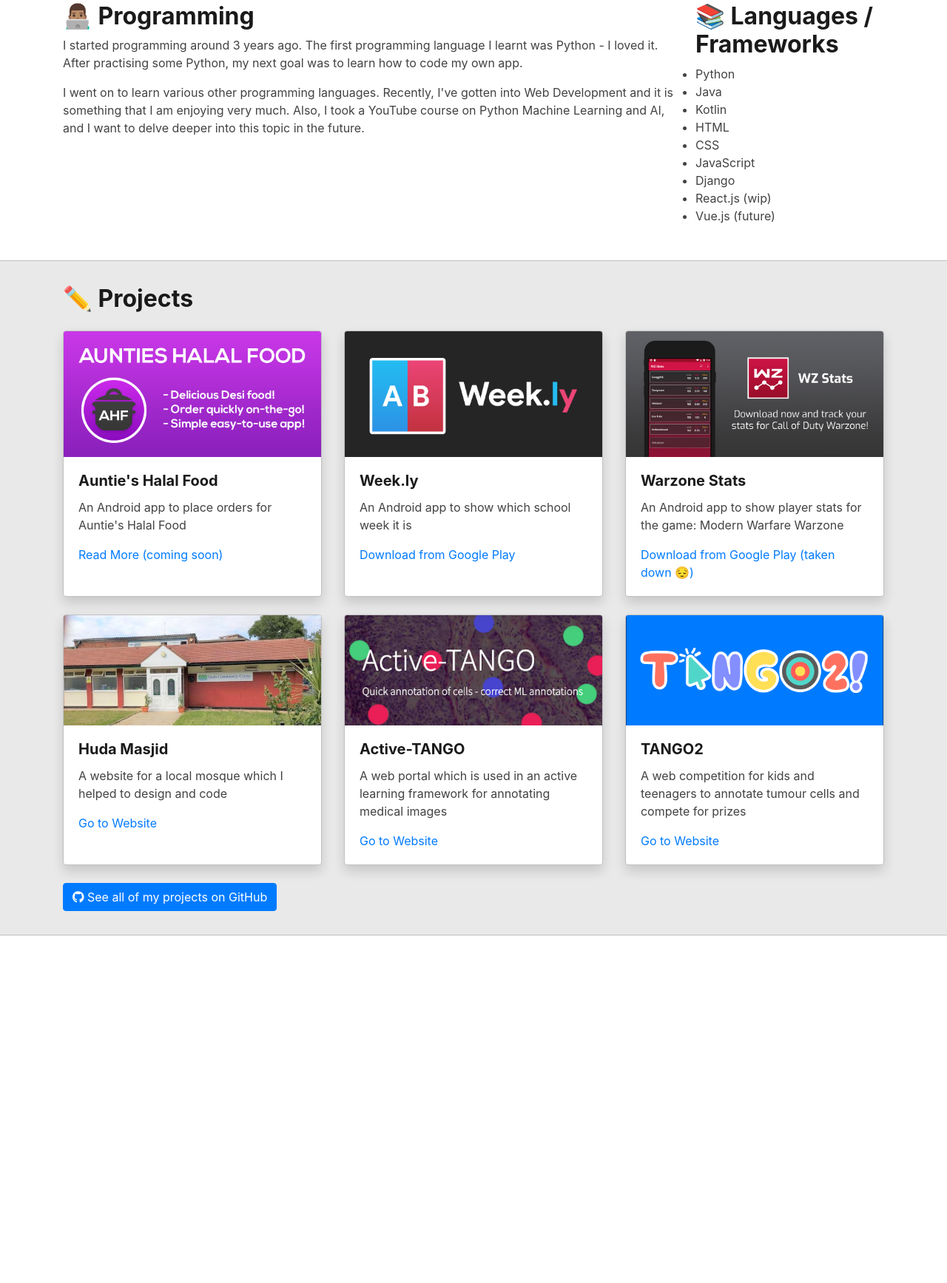
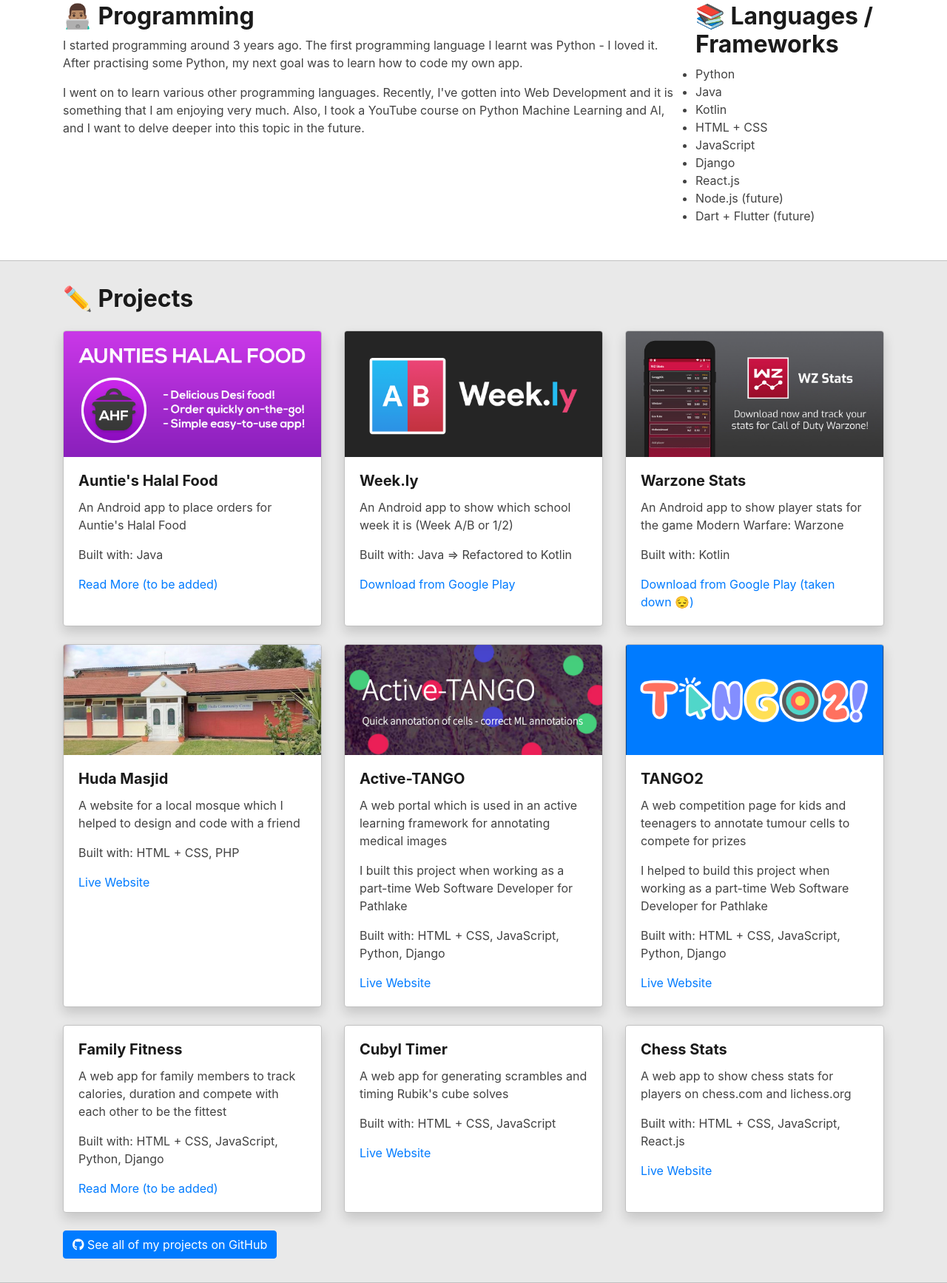
Before and after one commit to imaadzaffar/portfolio-old, a website: page index.html in a window 1280 px wide. Shown: the part 928-2663 px from the top of the page at 74% size. Before the commit the page ends 2193 px from the top, so only its background shows below. Drawn offline with Linux system fonts and the light colour scheme.

Commit message:
Added new projects and made changes

```diff
--- a/index.html
+++ b/index.html
@@ -1,32 +1,32 @@
 <!DOCTYPE html>
 <html lang="en" dir="ltr">
   <head>
-        <meta charset="utf-8">
-        <meta name="viewport" content="width=device-width, initial-scale=1, shrink-to-fit=no">
+    <meta charset="utf-8" />
+    <meta name="viewport" content="width=device-width, initial-scale=1, shrink-to-fit=no" />
 
     <!-- Favicon -->
-        <link rel="apple-touch-icon" sizes="120x120" href="/favicon/apple-touch-icon.png">
-        <link rel="icon" type="image/png" sizes="32x32" href="/favicon/favicon-32x32.png">
-        <link rel="icon" type="image/png" sizes="16x16" href="/favicon/favicon-16x16.png">
-        <link rel="manifest" href="/favicon/site.webmanifest">
-        <link rel="shortcut icon" href="/favicon/favicon.ico">
-        <meta name="msapplication-TileColor" content="#2b5797">
-        <meta name="msapplication-config" content="/favicon/browserconfig.xml">
-        <meta name="theme-color" content="#ffffff">
+    <link rel="apple-touch-icon" sizes="120x120" href="/favicon/apple-touch-icon.png" />
+    <link rel="icon" type="image/png" sizes="32x32" href="/favicon/favicon-32x32.png" />
+    <link rel="icon" type="image/png" sizes="16x16" href="/favicon/favicon-16x16.png" />
+    <link rel="manifest" href="/favicon/site.webmanifest" />
+    <link rel="shortcut icon" href="/favicon/favicon.ico" />
+    <meta name="msapplication-TileColor" content="#2b5797" />
+    <meta name="msapplication-config" content="/favicon/browserconfig.xml" />
+    <meta name="theme-color" content="#ffffff" />
 
-        <title>Imaad</title>
+    <title>Imaad Zaffar</title>
 
     <!-- Bootstrap 4 -->
-        <link rel="stylesheet" href="css/main.css">
+    <link rel="stylesheet" href="css/main.css" />
 
     <!-- Font Awesome -->
     <script src="https://kit.fontawesome.com/4dce3d337b.js" crossorigin="anonymous"></script>
 
     <!-- Default CSS -->
-        <link rel="stylesheet" href="css/default.css" type="text/css">
+    <link rel="stylesheet" href="css/default.css" type="text/css" />
 
     <!-- Theme CSS -->
-        <link id="theme-style" rel="stylesheet" href="css/light.css" type="text/css">
+    <link id="theme-style" rel="stylesheet" href="css/light.css" type="text/css" />
 
     <script src="js/script.js" defer></script>
   </head>
@@ -35,11 +35,11 @@
       <div class="container text-center py-5">
         <div class="row">
           <div class="col-md-8 col-lg-9 mb-2 mb-md-0 align-self-center">
-                        <h1 id="welcome-heading" class="display-3">Hi, I'm Imaad</h1>
-                        <p id="welcome-text" class="lead">Welcome to my home on the Internet :)</p>
+            <h1 id="welcome-heading" class="display-3">Hi, I'm Imaad 🤩</h1>
+            <p id="welcome-text" class="lead">Welcome to my home on the Internet</p>
           </div>
           <div class="col-md-4 col-lg-3 align-self-center">
-                        <div class="card mx-auto shadow" style="max-width: 250px;">
+            <div class="card mx-auto shadow" style="max-width: 250px">
               <h5 class="card-header">Light / Dark Theme</h5>
               <div class="card-body">
                 <div class="theme-picker-wrapper">
@@ -57,7 +57,11 @@
       <div class="container">
         <h2>🧬 About Me</h2>
         <p>Hi, my name is Imaad! I like to solve problems and make things that look cool (eg. this website).</p>
-                <p>From a young age, I naturally enjoyed solving puzzles. I like learning new skills and working on my own projects. People who know me know that I like to jump into the deep end and push my limits. I'm always expanding my knowledge into different domains.</p>
+        <p>
+          From a young age, I naturally enjoyed solving puzzles. I like learning new skills and working on my own
+          projects. People who know me know that I like to jump into the deep end and push my limits. I'm always
+          expanding my knowledge into different domains.
+        </p>
       </div>
     </section>
     <section class="s-1">
@@ -80,9 +84,8 @@
           <div class="col-md">
             <h2>🎯 Skills</h2>
             <ul>
-                            <li>Programming</li>
-                            <li>Web Development</li>
-                            <li>Android App Development</li>
+              <li>Full Stack Web Development</li>
+              <li>Mobile App Development</li>
               <li>Graphic Design</li>
               <li>Video Editing</li>
             </ul>
@@ -94,6 +97,7 @@
               <li>Start my own YouTube channel</li>
               <li>Become a better programmer</li>
               <li>Learn new languages + frameworks</li>
+              <li>Have fun</li>
               <li>Start my own business</li>
             </ul>
           </div>
@@ -105,8 +109,15 @@
         <div class="row">
           <div class="col-md-9">
             <h2>👨🏽‍💻 Programming</h2>
-                        <p>I started programming around 3 years ago. The first programming language I learnt was Python - I loved it. After practising some Python, my next goal was to learn how to code my own app.</p>
-                        <p>I went on to learn various other programming languages. Recently, I've gotten into Web Development and it is something that I am enjoying very much. Also, I took a YouTube course on Python Machine Learning and AI, and I want to delve deeper into this topic in the future.</p>
+            <p>
+              I started programming around 3 years ago. The first programming language I learnt was Python - I loved it.
+              After practising some Python, my next goal was to learn how to code my own app.
+            </p>
+            <p>
+              I went on to learn various other programming languages. Recently, I've gotten into Web Development and it
+              is something that I am enjoying very much. Also, I took a YouTube course on Python Machine Learning and
+              AI, and I want to delve deeper into this topic in the future.
+            </p>
           </div>
           <div class="col-md-3">
             <h2>📚 Languages / Frameworks</h2>
@@ -114,12 +125,12 @@
               <li>Python</li>
               <li>Java</li>
               <li>Kotlin</li>
-                            <li>HTML</li>
-                            <li>CSS</li>
+              <li>HTML + CSS</li>
               <li>JavaScript</li>
               <li>Django</li>
-                            <li>React.js (wip)</li>
-                            <li>Vue.js (future)</li>
+              <li>React.js</li>
+              <li>Node.js (future)</li>
+              <li>Dart + Flutter (future)</li>
             </ul>
           </div>
         </div>
@@ -131,66 +142,117 @@
         <div class="row row-cols-1 row-cols-md-2 row-cols-lg-3 mt-4">
           <div class="col mb-4">
             <div class="card h-100 shadow">
-                            <img src="images/aunties-halal-food.png" alt="" class="card-img-top">
+              <img src="images/aunties-halal-food.png" alt="" class="card-img-top" />
               <div class="card-body">
                 <h5 class="card-title">Auntie's Halal Food</h5>
                 <p class="card-text">An Android app to place orders for Auntie's Halal Food</p>
-                                <a href="#">Read More (coming soon)</a>
+                <p>Built with: Java</p>
+                <a href="#">Read More (to be added)</a>
               </div>
             </div>
           </div>
           <div class="col mb-4">
             <div class="card h-100 shadow">
-                            <img src="images/weekly.png" alt="" class="card-img-top">
+              <img src="images/weekly.png" alt="" class="card-img-top" />
               <div class="card-body">
                 <h5 class="card-title">Week.ly</h5>
-                                <p class="card-text">An Android app to show which school week it is</p>
-                                <a href="https://play.google.com/store/apps/details?id=com.zafaris.whichweek">Download from Google Play</a>
+                <p class="card-text">An Android app to show which school week it is (Week A/B or 1/2)</p>
+                <p>Built with: Java => Refactored to Kotlin</p>
+                <a href="https://play.google.com/store/apps/details?id=com.zafaris.whichweek">
+                  Download from Google Play
+                </a>
               </div>
             </div>
           </div>
           <div class="col mb-4">
             <div class="card h-100 shadow">
-                            <img src="images/warzone-stats.jpg" alt="" class="card-img-top">
+              <img src="images/warzone-stats.jpg" alt="" class="card-img-top" />
               <div class="card-body">
                 <h5 class="card-title">Warzone Stats</h5>
-                                <p class="card-text">An Android app to show player stats for the game: Modern Warfare Warzone</p>
-                                <a href="https://play.google.com/store/apps/details?id=com.zafaris.warzonestats">Download from Google Play (taken down 😔)</a>
+                <p class="card-text">An Android app to show player stats for the game Modern Warfare: Warzone</p>
+                <p>Built with: Kotlin</p>
+                <a href="https://play.google.com/store/apps/details?id=com.zafaris.warzonestats">
+                  Download from Google Play (taken down 😔)
+                </a>
               </div>
             </div>
           </div>
           <div class="col mb-4">
             <div class="card h-100 shadow">
-                            <img src="images/huda-masjid.jpg" alt="" class="card-img-top">
+              <img src="images/huda-masjid.jpg" alt="" class="card-img-top" />
               <div class="card-body">
                 <h5 class="card-title">Huda Masjid</h5>
-                                <p class="card-text">A website for a local mosque which I helped to design and code</p>
-                                <a href="http://hudacentre.com/" target="_blank">Go to Website</a>
+                <p class="card-text">A website for a local mosque which I helped to design and code with a friend</p>
+                <p>Built with: HTML + CSS, PHP</p>
+                <a href="http://hudacentre.com/" target="_blank">Live Website</a>
               </div>
             </div>
           </div>
           <div class="col mb-4">
             <div class="card h-100 shadow">
-                            <img src="images/active-tango.png" alt="" class="card-img-top">
+              <img src="images/active-tango.png" alt="" class="card-img-top" />
               <div class="card-body">
                 <h5 class="card-title">Active-TANGO</h5>
-                                <p class="card-text">A web portal which is used in an active learning framework for annotating medical images</p>
-                                <a href="http://activetango.dcs.warwick.ac.uk/" target="_blank">Go to Website</a>
+                <p class="card-text">
+                  A web portal which is used in an active learning framework for annotating medical images
+                </p>
+                <p>I built this project when working as a part-time Web Software Developer for Pathlake</p>
+                <p>Built with: HTML + CSS, JavaScript, Python, Django</p>
+                <a href="http://activetango.dcs.warwick.ac.uk/" target="_blank">Live Website</a>
               </div>
             </div>
           </div>
           <div class="col mb-4">
             <div class="card h-100 shadow">
-                            <img src="images/tango2.png" alt="" class="card-img-top">
+              <img src="images/tango2.png" alt="" class="card-img-top" />
               <div class="card-body">
                 <h5 class="card-title">TANGO2</h5>
-                                <p class="card-text">A web competition for kids and teenagers to annotate tumour cells and compete for prizes</p>
-                                <a href="http://tango2.dcs.warwick.ac.uk/" target="_blank">Go to Website</a>
+                <p class="card-text">
+                  A web competition page for kids and teenagers to annotate tumour cells to compete for prizes
+                </p>
+                <p>I helped to build this project when working as a part-time Web Software Developer for Pathlake</p>
+                <p>Built with: HTML + CSS, JavaScript, Python, Django</p>
+                <a href="http://tango2.dcs.warwick.ac.uk/" target="_blank">Live Website</a>
+              </div>
+            </div>
+          </div>
+          <div class="col mb-4">
+            <div class="card h-100 shadow">
+              <div class="card-body">
+                <h5 class="card-title">Family Fitness</h5>
+                <p class="card-text">
+                  A web app for family members to track calories, duration and compete with each other to be the fittest
+                </p>
+                <p>Built with: HTML + CSS, JavaScript, Python, Django</p>
+                <a href="https://zafaris-family-fitness.herokuapp.com/">Read More (to be added)</a>
+              </div>
+            </div>
+          </div>
+          <div class="col mb-4">
+            <div class="card h-100 shadow">
+              <div class="card-body">
+                <h5 class="card-title">Cubyl Timer</h5>
+                <p class="card-text">A web app for generating scrambles and timing Rubik's cube solves</p>
+                <p>Built with: HTML + CSS, JavaScript</p>
+                <a href="http://cubyl-timer.netlify.app/" target="_blank">Live Website</a>
+              </div>
+            </div>
+          </div>
+          <div class="col mb-4">
+            <div class="card h-100 shadow">
+              <div class="card-body">
+                <h5 class="card-title">Chess Stats</h5>
+                <p class="card-text">A web app to show chess stats for players on chess.com and lichess.org</p>
+                <p>Built with: HTML + CSS, JavaScript, React.js</p>
+                <a href="http://chess-stats.netlify.app/" target="_blank">Live Website</a>
               </div>
             </div>
           </div>
         </div>
-                <a class="btn btn-primary" href="https://github.com/zafaris" target="_blank"><i class="fab fa-github"></i> See all of my projects on GitHub</a>
+        <a class="btn btn-primary" href="https://github.com/zafaris" target="_blank">
+          <i class="fab fa-github"></i>
+          See all of my projects on GitHub
+        </a>
       </div>
     </section>
   </body>
```
Also changed, not shown: favicon/site.webmanifest. Lines whose indentation alone changed are shown as unchanged.
